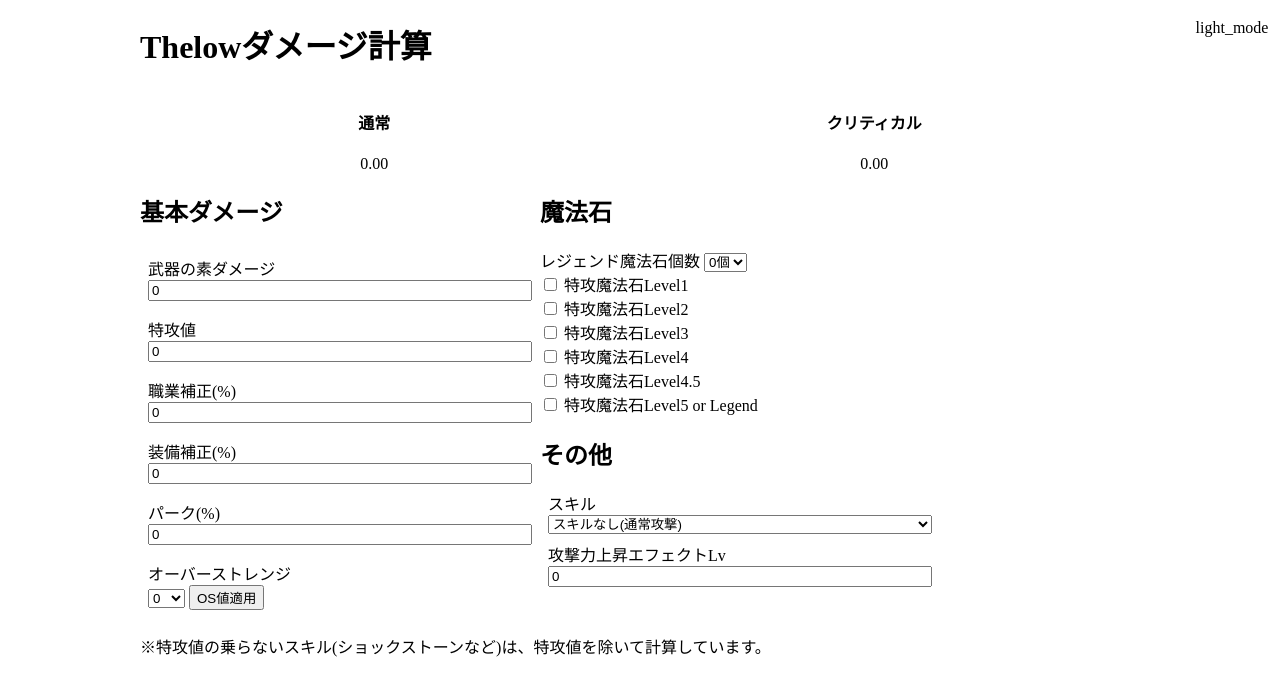
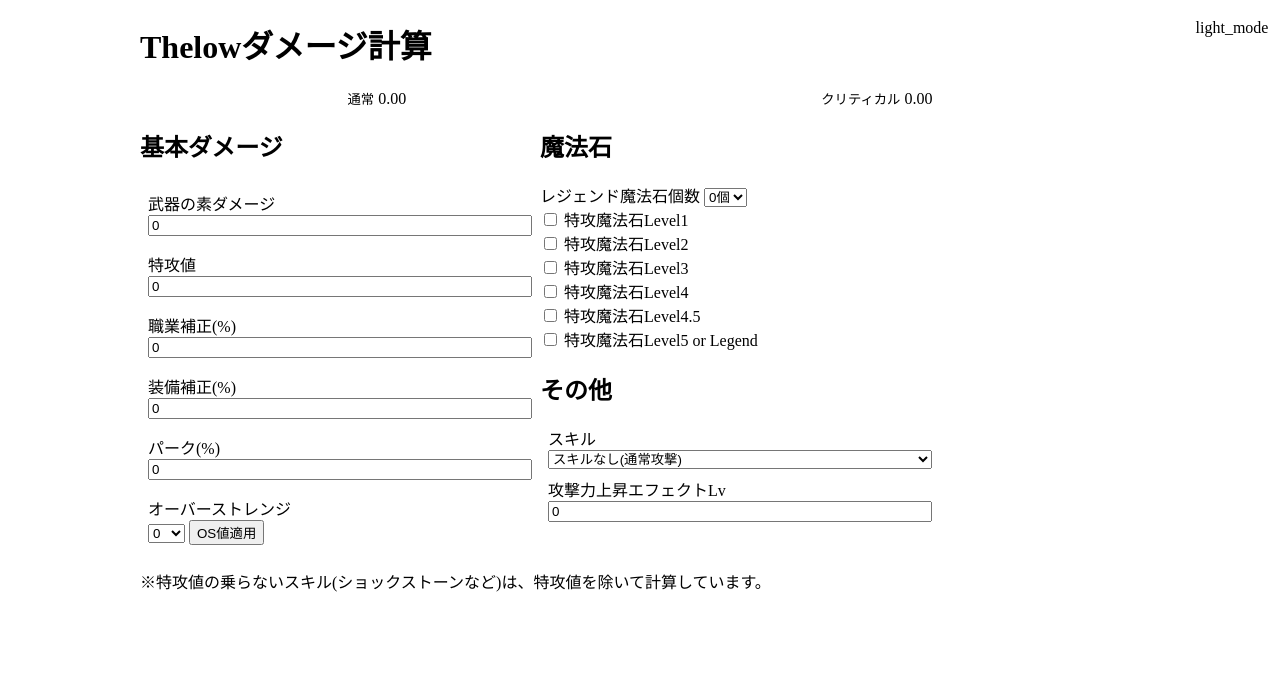
Before and after one commit to taichi3012/ThelowDamageCalculation, a Svelte app: page / in a window 1280 px wide. Shown: the top 696 px of the page. Built offline with nearby package versions, Linux system fonts and the light colour scheme; the HTML template or start-up script is replaced by a standard one.

Commit message:
Optimize SEO tag: h4->small
It is inappropriate to use h4 at the top level of the paragraph.
thefore, use the small tag to make text small.

```diff
--- a/src/App.svelte
+++ b/src/App.svelte
@@ -111,11 +111,11 @@
 		<h1>Thelowダメージ計算</h1>
 		<div class="result padding">
 			<div class="vbox">
-				<h4>通常</h4>
+				<small>通常</small>
 				<span class="text-big">{$normalResult.toFixed(2)}</span>
 			</div>
 			<div class="vbox">
-				<h4>クリティカル</h4>
+				<small>クリティカル</small>
 				<span class="text-big">{$criticalResult.toFixed(2)}</span>
 			</div>
 		</div>
```
Also changed, not shown: 3 other files (tests, documents, lock files or other folders).
